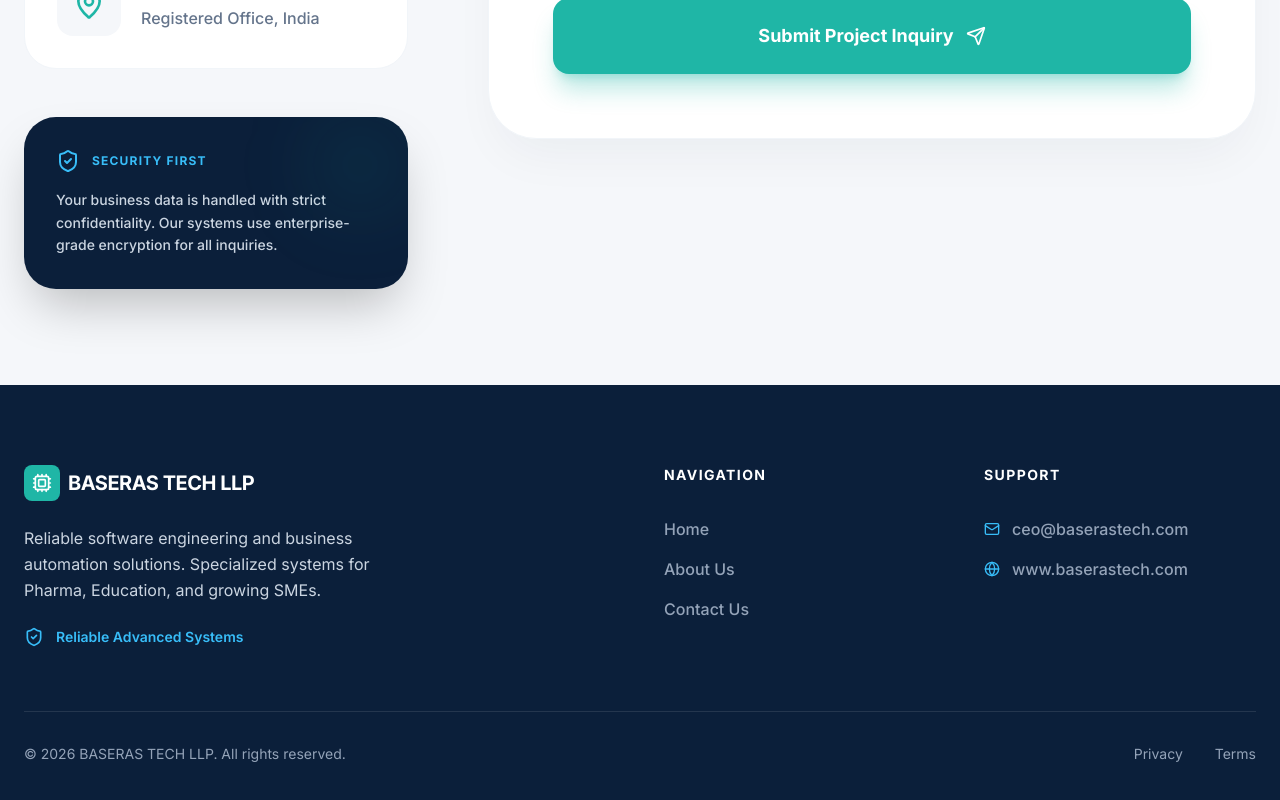
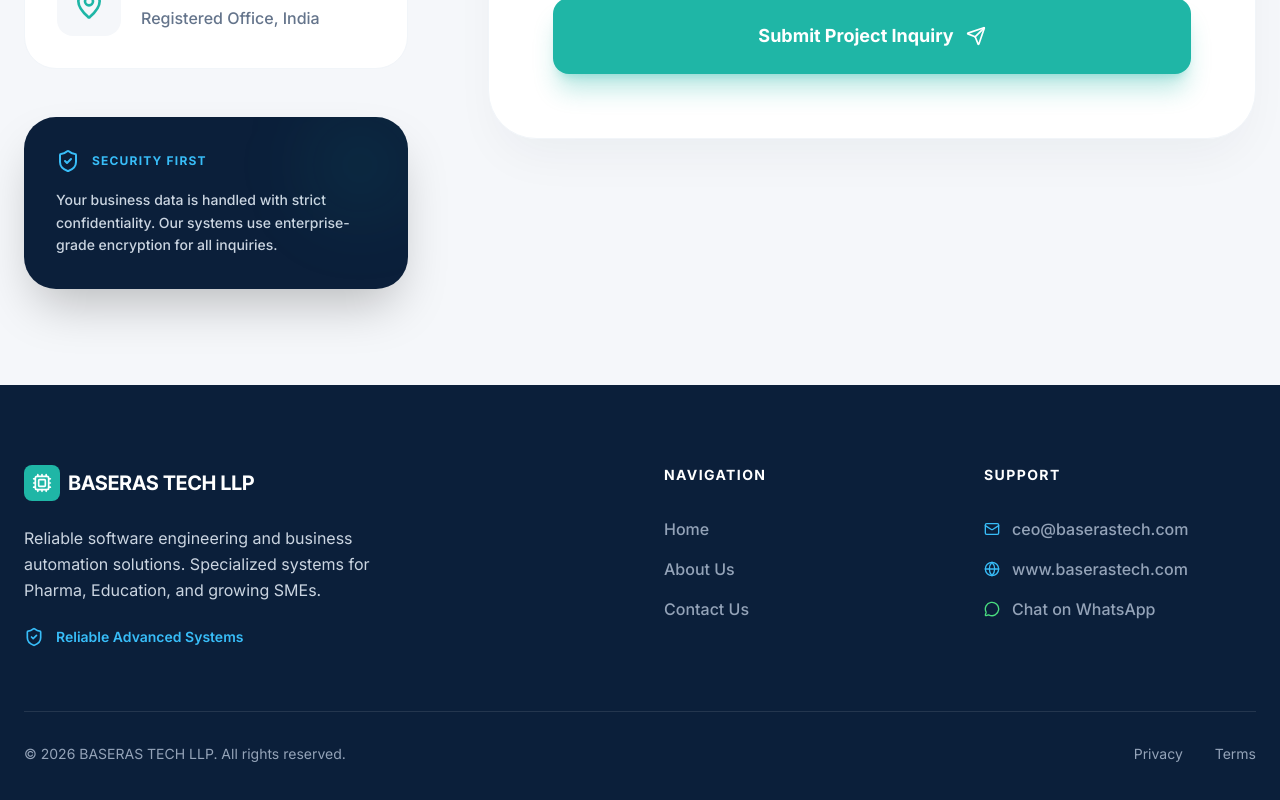
Before and after one commit to shubhamNayak1/baseras, a React (Vite) app: page /#/contact in a window 1280 px wide. Shown: the part 817-1617 px from the top of the page. Built offline with nearby package versions, Linux system fonts and the light colour scheme.

Commit message:
whatsaap

```diff
--- a/components/Footer.tsx
+++ b/components/Footer.tsx
@@ -1,6 +1,7 @@
 import React from 'react';
 import { Link } from 'react-router-dom';
-import { Cpu, Mail, Globe, ShieldCheck } from 'lucide-react';
+import { Cpu, Mail, Globe, ShieldCheck, MessageCircle } from 'lucide-react';
+
 
 const Footer: React.FC = () => {
   return (
@@ -43,6 +44,18 @@
                 <Globe className="w-4 h-4 text-skyblue" />
                 <span className="font-medium">www.baserastech.com</span>
               </li>
+              {/* WhatsApp */}
+              <li>
+                <a
+                  href="https://baserastech.com/whatsapp"
+                  target="_blank"
+                  rel="noopener noreferrer"
+                  className="flex items-center space-x-3 text-slate-400 hover:text-green-400 transition-colors"
+                >
+                  <MessageCircle className="w-4 h-4 text-green-400" />
+                  <span className="font-medium">Chat on WhatsApp</span>
+                </a>
+              </li>
             </ul>
           </div>
         </div>
```
